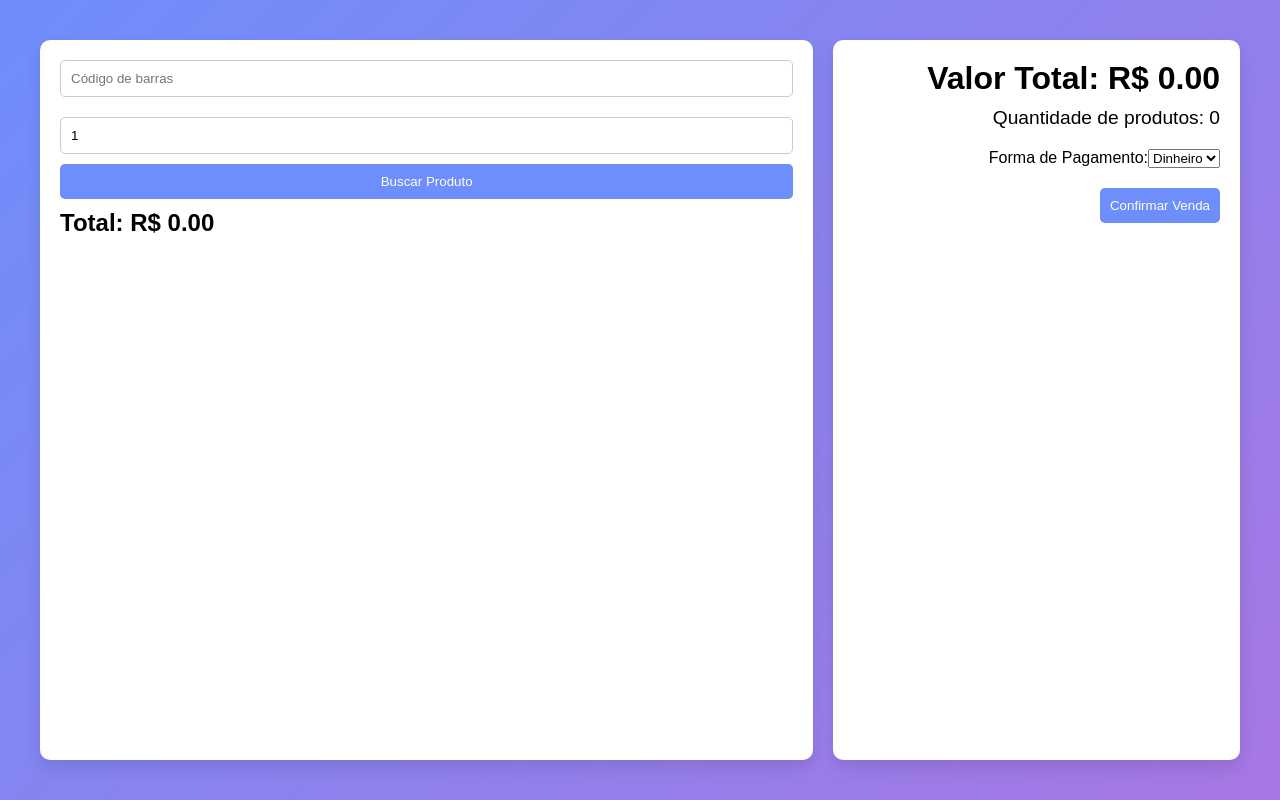
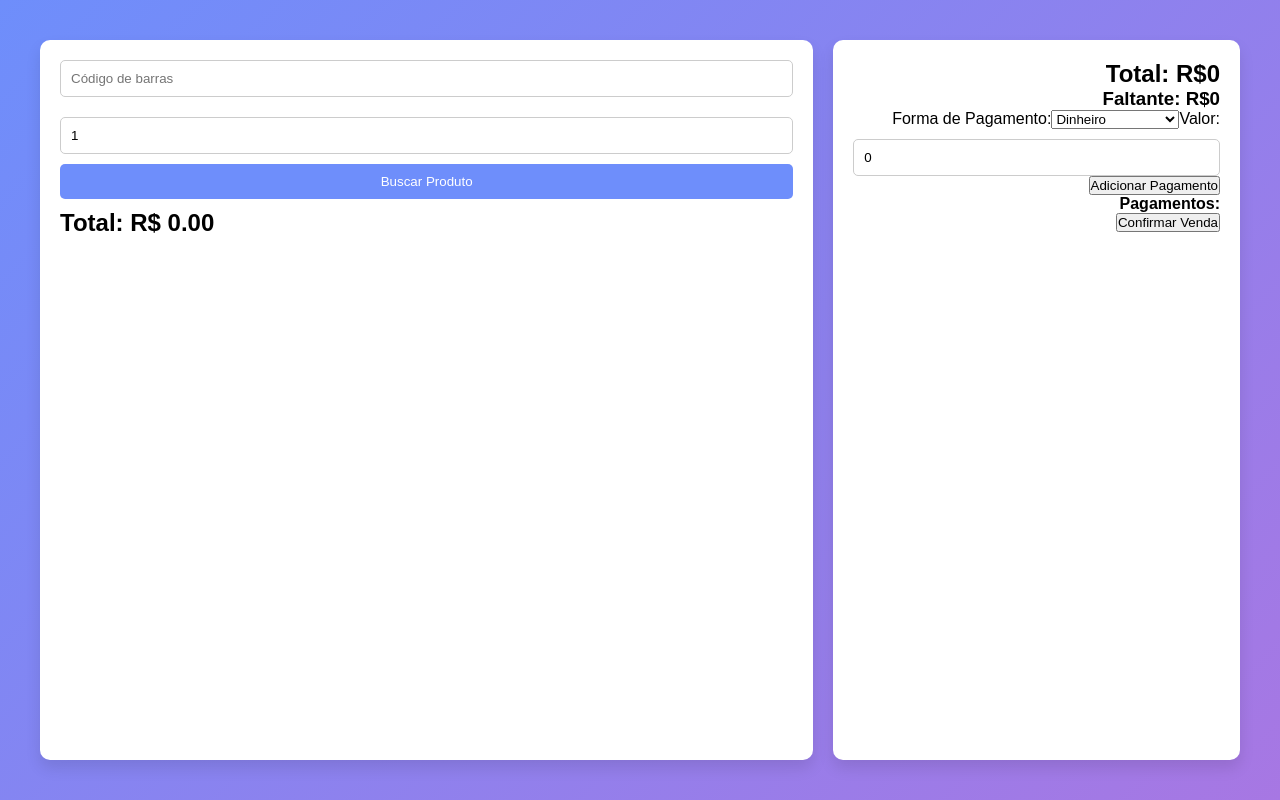
Before and after one commit to Farlos123Marlos/ERP_Software2, a React (Create React App) app in the folder meufront/: page /venda in a window 1280 px wide. Built offline with nearby package versions, Linux system fonts and the light colour scheme.

Commit message:
Commit com atualização de venda
além de att do front, agora ao abrir caixa nós registramos o id de abertura no session storage

```diff
--- a/meufront/src/Venda.js
+++ b/meufront/src/Venda.js
@@ -7,6 +7,29 @@ function Venda() {
     const [quantidade, setQuantidade] = useState(1); // Quantidade selecionada para o produto atual
     const [total, setTotal] = useState(0); // Valor total da venda
     const [formaPagamento, setFormaPagamento] = useState('dinheiro'); // Forma de pagamento
+    const [pagamentos, setPagamentos] = useState([]); // Lista de pagamentos
+    const [formaPagamentoAtual, setFormaPagamentoAtual] = useState('dinheiro'); // Método de pagamento atual
+    const [valorPagamento, setValorPagamento] = useState(0); // Valor do pagamento atual
+    const [valorFaltante, setValorFaltante] = useState(total); // Valor ainda a ser pago
+
+    const caixaAtual = sessionStorage.getItem('idcaixa');
+
+
+    const adicionarPagamento = () => {
+        if (valorPagamento > 0 && valorPagamento <= valorFaltante) {
+            const novoPagamento = {
+                metodo_pagamento: formaPagamentoAtual,
+                valor: valorPagamento,
+            };
+
+            setPagamentos([...pagamentos, novoPagamento]);
+            setValorFaltante(valorFaltante - valorPagamento); // Atualiza o valor restante
+            setValorPagamento(0); // Reseta o valor do pagamento atual
+        } else {
+            alert('Valor inválido ou excede o valor faltante.');
+        }
+    };
+
 
     // Função para buscar o produto via API
     const buscarProduto = async () => {
@@ -24,6 +47,7 @@ function Venda() {
             console.log("teste de Np",novoProduto.preco);
             setProdutos([...produtos, novoProduto]);
             setTotal(total + novoProduto.preco * quantidade);
+            setValorFaltante(valorFaltante + novoProduto.preco * quantidade)
             setProdutoAtual('');
             setQuantidade(1);
         } catch (error) {
@@ -33,29 +57,29 @@ function Venda() {
 
     // Função para confirmar a venda e enviar ao backend
     const confirmarVenda = async () => {
-        const venda = {
-            data_venda: new Date().toISOString().split('T')[0],
-            valor_total: total,
-            forma_pagamento: formaPagamento,
-        };
+        if (valorFaltante > 0) {
+            alert('Ainda há saldo pendente!');
+            return;
+        }
 
         try {
-            const response = await fetch('/api/venda', {
+            const response = await fetch('http://localhost:3001/confirmarVenda', {
                 method: 'POST',
-                headers: {
-                    'Content-Type': 'application/json',
-                },
-                body: JSON.stringify({ venda, itens: produtos }),
+                headers: { 'Content-Type': 'application/json' },
+                body: JSON.stringify({
+                    idCaixa: caixaAtual,
+                    total: total,
+                    pagamentos: pagamentos,
+                }),
             });
 
-            if (!response.ok) throw new Error('Erro ao registrar venda');
-            alert('Venda registrada com sucesso!');
-            setProdutos([]); // Limpa o "carrinho" após confirmação
-            setTotal(0);
+            const result = await response.json();
+            console.log('Venda confirmada', result);
         } catch (error) {
             console.error('Erro ao confirmar a venda:', error);
         }
     };
+
 
     return (
         <div className="venda-container">
@@ -86,23 +110,41 @@ function Venda() {
             </div>
 
             <div className="venda-detalhes">
-                <h1>Valor Total: R$ {total.toFixed(2)}</h1>
-                <p>Quantidade de produtos: {produtos.length}</p>
+{/* Detalhes da venda, listagem de produtos e total */}
+<h2>Total: R${total}</h2>
+    <h3>Faltante: R${valorFaltante}</h3>
 
-                <div className="forma-pagamento">
-                    <label htmlFor="pagamento">Forma de Pagamento:</label>
-                    <select
-                        id="pagamento"
-                        value={formaPagamento}
-                        onChange={(e) => setFormaPagamento(e.target.value)}
-                    >
-                        <option value="dinheiro">Dinheiro</option>
-                        <option value="cartao">Cartão</option>
-                        <option value="pix">Pix</option>
-                    </select>
-                </div>
+    {/* Interface para adicionar pagamentos */}
+    <div>
+        <label>Forma de Pagamento:</label>
+        <select value={formaPagamentoAtual} onChange={(e) => setFormaPagamentoAtual(e.target.value)}>
+            <option value="dinheiro">Dinheiro</option>
+            <option value="cartao_credito">Cartão de Crédito</option>
+            <option value="cartao_debito">Cartão de Débito</option>
+        </select>
 
-                <button className="confirmar-venda" onClick={confirmarVenda}>Confirmar Venda</button>
+        <label>Valor:</label>
+        <input
+            type="number"
+            value={valorPagamento}
+            onChange={(e) => setValorPagamento(parseFloat(e.target.value))}
+        />
+
+        <button onClick={adicionarPagamento}>Adicionar Pagamento</button>
+    </div>
+
+    {/* Lista de pagamentos */}
+    <h4>Pagamentos:</h4>
+    <ul>
+        {pagamentos.map((pagamento, index) => (
+            <li key={index}>{pagamento.metodo_pagamento}: R${pagamento.valor}</li>
+        ))}
+    </ul>
+
+    {/* Botão para confirmar venda quando o valor total for coberto */}
+    {valorFaltante === 0 && (
+        <button onClick={confirmarVenda}>Confirmar Venda</button>
+    )}
             </div>
         </div>
     );
--- a/meufront/src/abrirCaixa.js
+++ b/meufront/src/abrirCaixa.js
@@ -15,6 +15,7 @@ const AbrirCaixa = () => {
       const response = await fetch('http://localhost:3001/caixa-aberto');
       const data = await response.json();
       setCaixaAberto(data.caixa || null); // Define o caixa aberto, ou null se não houver
+      sessionStorage.setItem('idcaixa', data.caixa || null);
     } catch (error) {
       console.error('Erro ao verificar o caixa:', error);
     }
@@ -53,6 +54,7 @@ const AbrirCaixa = () => {
       });
       const data = await response.json();
       setCaixaAberto(data.caixa); // Atualiza o estado do caixa aberto
+      sessionStorage.setItem('idcaixa', data.caixa);
       verificarCaixaAberto();
     } catch (error) {
       console.error('Erro ao abrir o caixa:', error);
@@ -80,6 +82,7 @@ const AbrirCaixa = () => {
             setCaixaAberto(null); // Define como null após fechar o caixa
             setValorEncerramento(''); // Limpa o campo de encerramento
             setMostrarCampoEncerramento(false); // Oculta o campo após o fechamento
+            alert('Caixa encerrado com sucesso!');
         } else {
             console.error(data.message); // Loga a mensagem de erro se houver
         }
```
Also changed, not shown: 2 other files (tests, documents, lock files or other folders).
